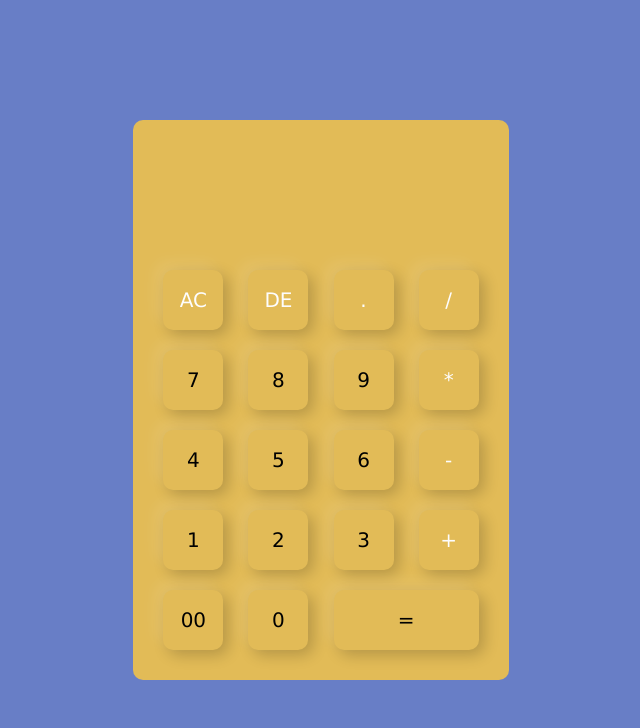
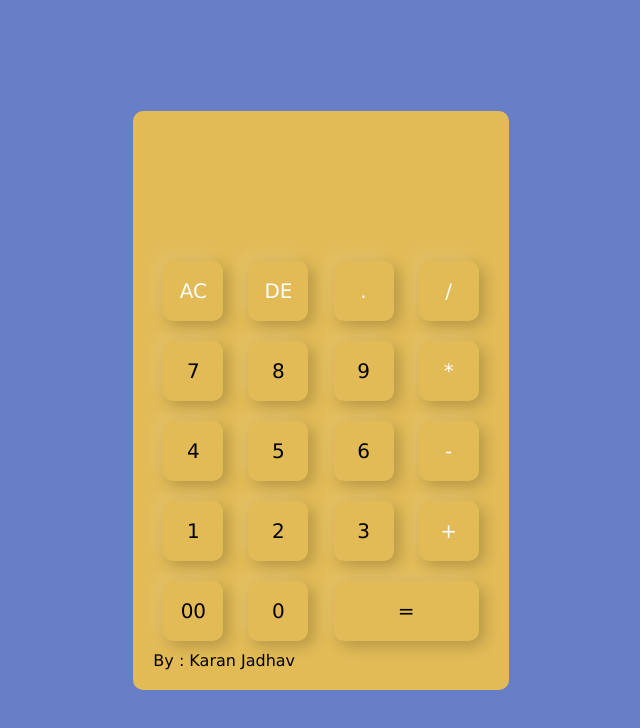
Before and after one commit to KJInnovateX/Calculator-using-HTML-CSS, a plain HTML site: page index.html in a window 1280 px wide. Shown: the whole page, without its empty margins (319-959 px from the left). Drawn offline with Linux system fonts and the light colour scheme.

Commit message:
Update index.html

```diff
--- a/index.html
+++ b/index.html
@@ -44,6 +44,10 @@
                 </div>
 
             </form>
+
+            <footer>
+                  <p>By : Karan Jadhav </p>
+</footer>
         </div>
 
     </div>
```
